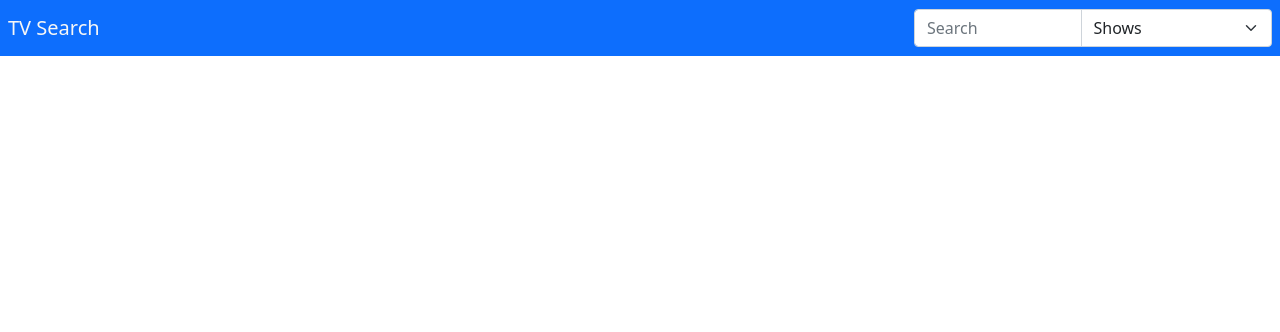
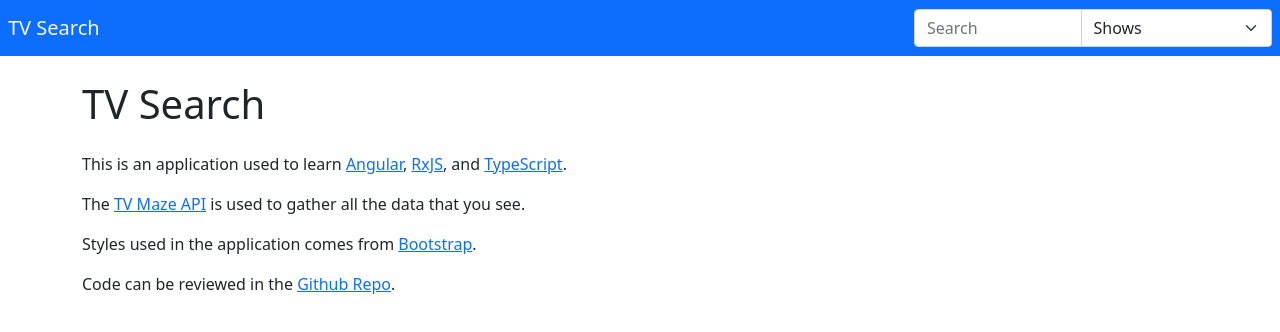
Before and after one commit to nightwolfdev/tv, an Angular app: page /search in a window 1280 px wide. Shown: the top 332 px of the page. Built offline with nearby package versions, Linux system fonts and the light colour scheme.

Commit message:
Add intro text and update readme

```diff
--- a/src/app/search/search.component.html
+++ b/src/app/search/search.component.html
@@ -6,9 +6,9 @@
 
 <h4 *ngIf="tvSvc.searchResultsError" class="text-center mt-4">Sorry, there was an issue getting information from the server.</h4>
 
-<div class="container mt-4">
-    <div class="row row-cols-1 row-cols-md-3 row-cols-lg-5 g-4">
-        <ng-container *ngIf="searchResults$ | async as searchResults">
+<ng-container *ngIf="searchResults$ | async as searchResults; else intro">
+    <div class="container mt-4">
+        <div class="row row-cols-1 row-cols-md-3 row-cols-lg-5 g-4">
             <ng-container *ngFor="let entry of searchResults">
                 <div class="col">
                     <div class="card card-link" [routerLink]="[entry.searchType ? '/show' : '/person', entry.id]">
@@ -19,6 +19,19 @@
                     </div>
                 </div>
             </ng-container>
-        </ng-container>
+        </div>
     </div>
-</div>
+</ng-container>
+<ng-template #intro>
+    <div class="container mt-4">
+        <div class="row">
+            <div class="col">
+              <h1 class="mb-4">TV Search</h1>
+              <p>This is an application used to learn <a target="_blank" rel="noopener noreferrer" href="https://angular.io">Angular</a>, <a target="_blank" rel="noopener noreferrer" href="https://rxjs.dev">RxJS</a>, and <a target="_blank" rel="noopener noreferrer" href="https://www.typescriptlang.org">TypeScript</a>.</p>
+              <p>The <a target="_blank" rel="noopener noreferrer" href="https://www.tvmaze.com/api">TV Maze API</a> is used to gather all the data that you see.</p>
+              <p>Styles used in the application comes from <a target="_blank" rel="noopener noreferrer" href="https://getbootstrap.com/">Bootstrap</a>.</p>
+              <p>Code can be reviewed in the <a target="_blank" rel="noopener noreferrer" href="https://github.com/nightwolfdev/tv">Github Repo</a>.</p>
+            </div>
+          </div>
+    </div>
+</ng-template>
```
Also changed, not shown: 1 other file (tests, documents, lock files or other folders).
